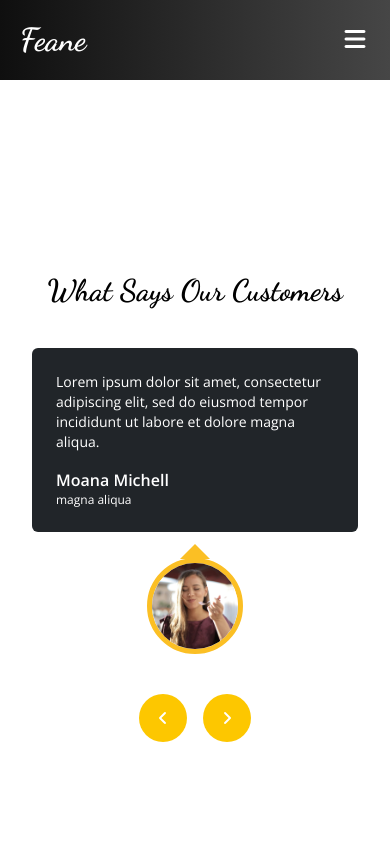
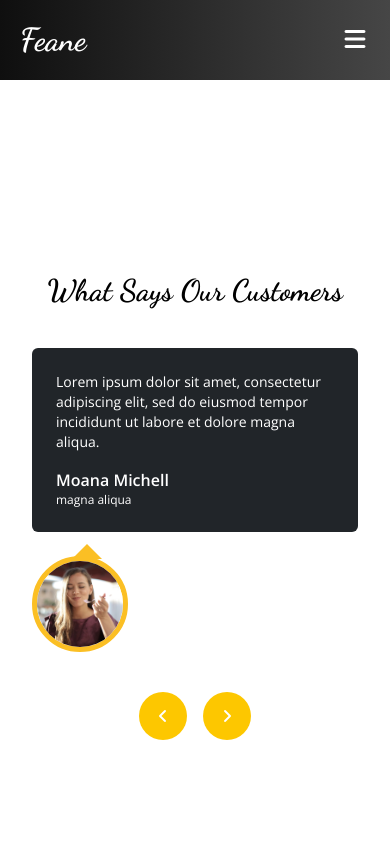
Before and after one commit to RohanGK517/Assessment-task, a Nuxt app: page /reviews in a window 390 px wide. Shown: the top 844 px of the page. Built offline with nearby package versions, Linux system fonts and the light colour scheme.

Commit message:
Reviews section updated

```diff
--- a/app/components/Menu.vue
+++ b/app/components/Menu.vue
@@ -74,7 +74,7 @@
       </div>
 
       <button
-        class="bg-yellow-400 hover:bg-yellow-500 text-white px-10 py-2.5 rounded-full font-[Open_Sans] transition-all duration-300 mt-10 mx-auto block mb-18"
+        class="bg-yellow-400 hover:bg-yellow-500 text-white px-10 py-2.5 rounded-full font-[Open_Sans] transition-all duration-300 mt-10 mx-auto block mb-16"
       >
         View More
       </button>
--- a/app/components/NavBar.vue
+++ b/app/components/NavBar.vue
@@ -37,17 +37,12 @@
         <!-- Search -->
         <div class="relative">
           <i class="fas fa-search cursor-pointer" @click="toggleSearch"></i>
-    <input
-      v-if="showSearch"
-      v-model="searchQuery"
-      @input="emitSearch"
-      type="text"
-      placeholder="Search food..."
-      class="absolute top-full mt-10 px-2 py-1 text-[#e6ac00] text-xl rounded"
-    />
+          <input v-if="showSearch" v-model="searchQuery" @input="emitSearch" type="text" placeholder="Search food..."
+            class="absolute top-full mt-10 px-2 py-1 text-[#e6ac00] text-xl rounded" />
         </div>
 
-  <button class="order-btn">Order Online</button>
+        <NuxtLink to="/menu" :class="{ active: route.path === '/menu' }"><button class="order-btn">Order Online</button>
+        </NuxtLink>
       </div>
 
     </div>
--- a/app/components/Reviews.vue
+++ b/app/components/Reviews.vue
@@ -15,7 +15,7 @@
         prevEl: '#swiper-prev'
       }" class="w-full px-2 sm:px-4">
         <SwiperSlide v-for="(review, index) in reviews" :key="index">
-          <div class="flex flex-col items-center font-[Open_Sans] px-4">
+          <div class="flex flex-col items-start font-[Open_Sans] px-4">
             <div class="bg-[#212529] text-white p-6 rounded-md w-full max-w-md sm:max-w-lg lg:max-w-[44rem] mx-auto">
               <p class="text-left mb-4 text-sm sm:text-base">{{ review.text }}</p>
               <h3 class="text-left font-semibold text-base sm:text-lg">{{ review.name }}</h3>
@@ -23,14 +23,18 @@
             </div>
 
             <div class="relative mt-6">
+              <!-- Arrow pointing to the image -->
               <div
-                class="relative left-1/2 transform -translate-x-1/2 -top-3 w-0 h-0 border-l-[15px] border-l-transparent border-r-[15px] border-r-transparent border-b-[15px] border-b-[#fbbf24] z-10">
+                class="absolute left-10 -top-3 w-0 h-0 border-l-[15px] border-l-transparent border-r-[15px] border-r-transparent border-b-[15px] border-b-[#fbbf24] z-10">
               </div>
+
+              <!-- Reviewer Image -->
               <img :src="review.image" alt="Reviewer image"
-                class="relative rounded-full border-[5px] border-[#fbbf24] w-24 h-24 sm:w-28 sm:h-28 object-cover mt-[-13.5px]" />
+                class="relative rounded-full border-[5px] border-[#fbbf24] w-24 h-24 sm:w-28 sm:h-28 object-cover" />
             </div>
           </div>
         </SwiperSlide>
+
       </Swiper>
 
       <!-- Custom Navigation Arrows -->
```
Lines whose indentation alone changed are shown as unchanged.
